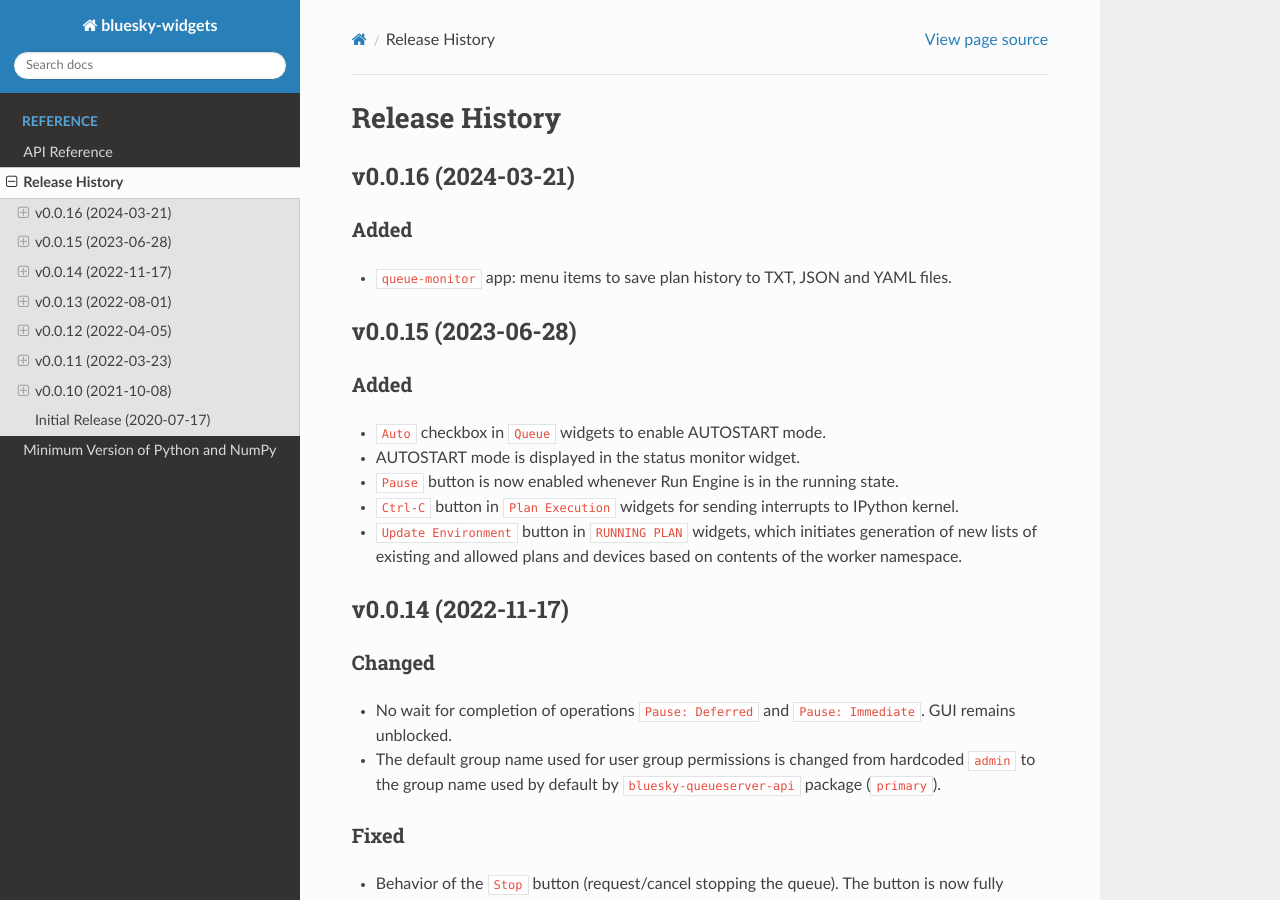
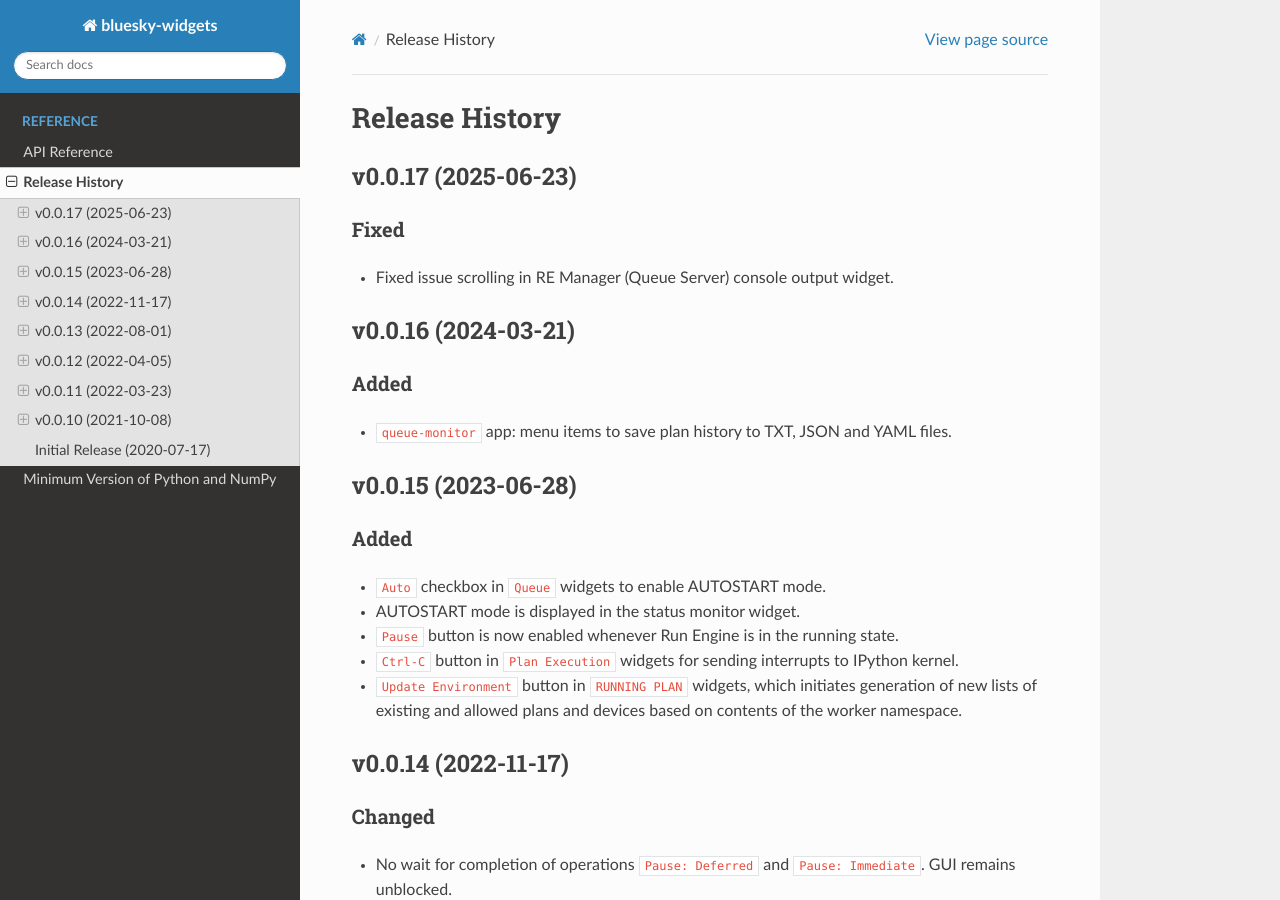
Before and after one commit to bluesky/bluesky-widgets, a Sphinx documentation site: the page built from docs/source/release-history.rst, in a window 1280 px wide and 900 px high. Built offline with Sphinx 7.4.7 and the Read the Docs theme 3.1.0, drawn with Linux system fonts in a browser that asks for light colours; pages that are not in the unit, such as notebooks, are missing from menus.

Commit message:
DOC: Release notes v0.0.17

```diff
--- a/docs/source/release-history.rst
+++ b/docs/source/release-history.rst
@@ -1,6 +1,15 @@
 ===============
 Release History
 ===============
+
+v0.0.17 (2025-06-23)
+====================
+
+Fixed
+-----
+
+- Fixed issue scrolling in RE Manager (Queue Server) console output widget.
+
 
 v0.0.16 (2024-03-21)
 ====================
```
